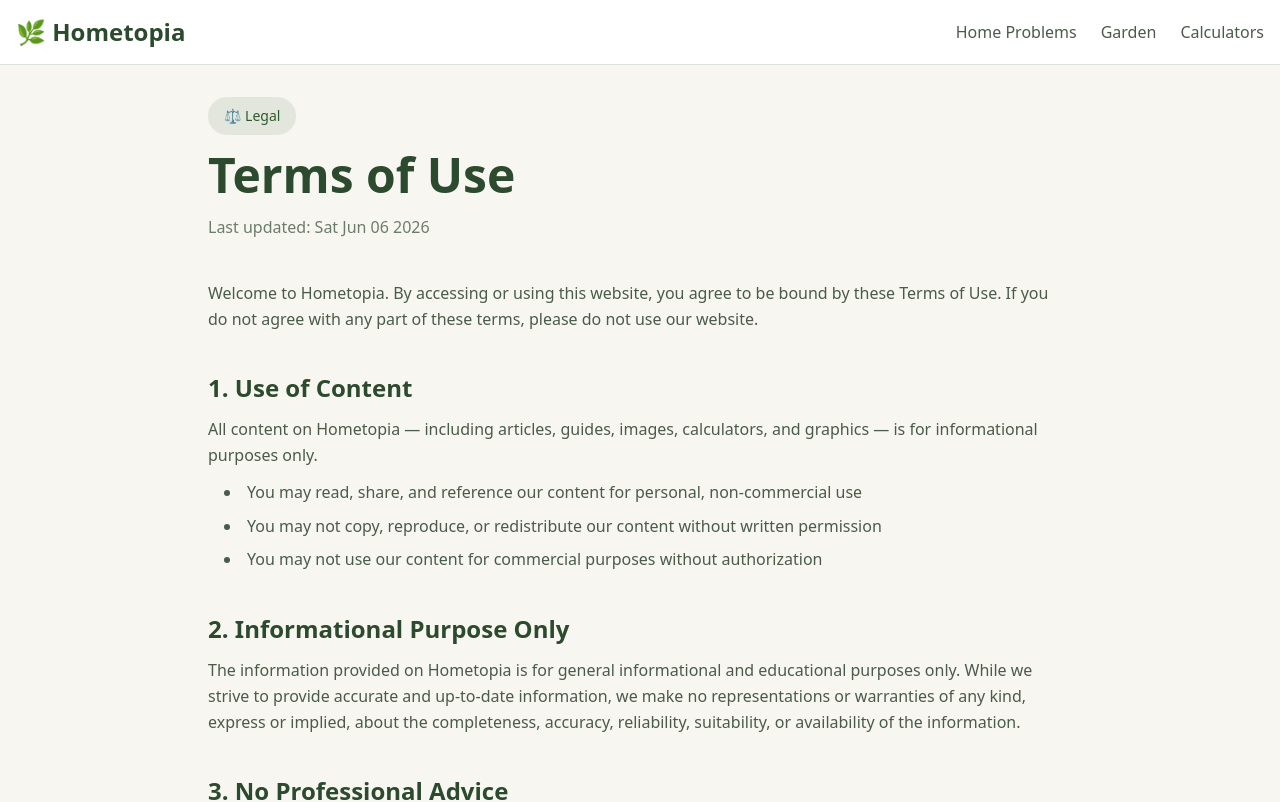
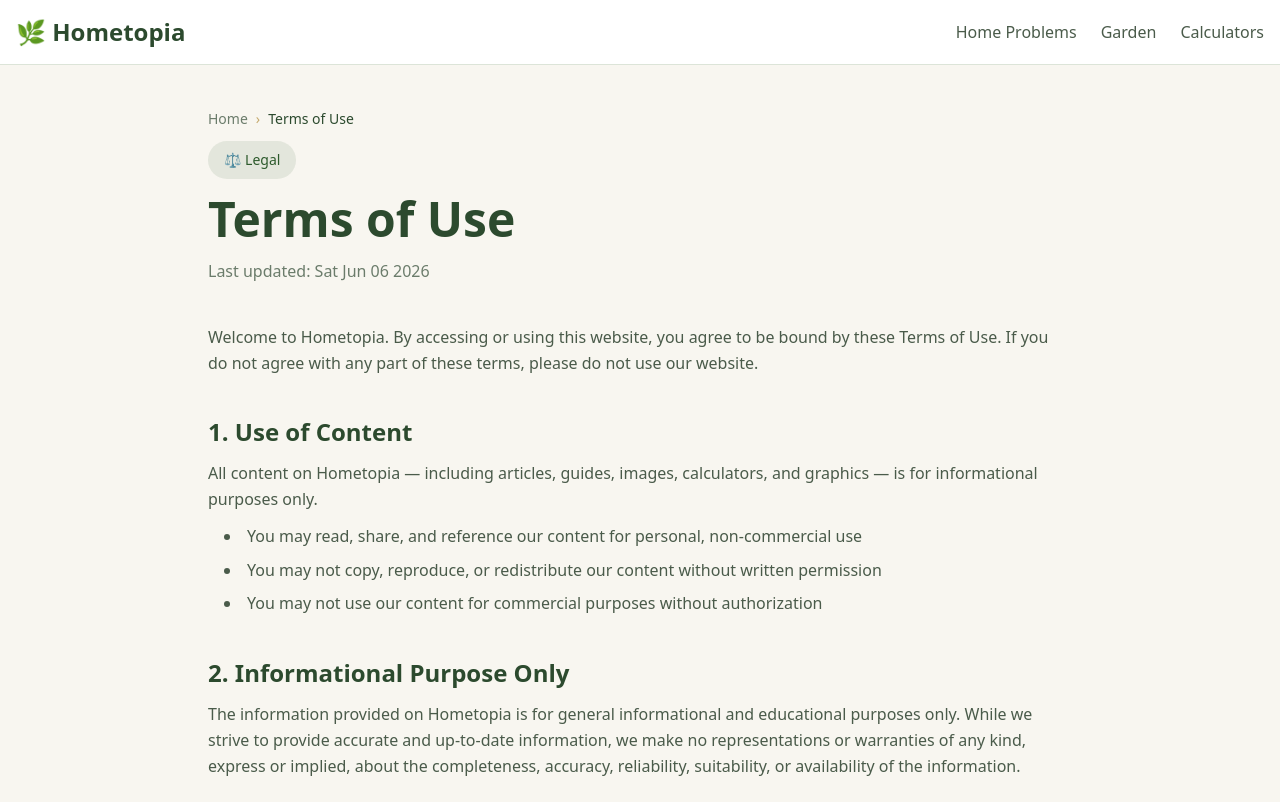
Before and after one commit to MikolajRz/home-help-hub, a Next.js app: page /terms-of-use in a window 1280 px wide. Shown: the top 802 px of the page. Built offline with nearby package versions, Linux system fonts and the light colour scheme; no server answers.

Commit message:
Linking words

```diff
--- a/app/terms-of-use/page.tsx
+++ b/app/terms-of-use/page.tsx
@@ -1,5 +1,6 @@
 import type { Metadata } from "next";
 import Link from "next/link";
+import Breadcrumbs from "@/components/Breadcrumbs";
 
 export const metadata: Metadata = {
   title: "Terms of Use | Hometopia",
@@ -12,16 +13,26 @@ export default function TermsOfUsePage() {
     <main className="min-h-screen bg-[#f8f6f0]">
       <div className="max-w-4xl mx-auto px-4 py-2">
 
-        {/* HEADER */}
+        {/* BREADCRUMBS */}
+        <Breadcrumbs
+          items={[
+            { label: "Home", href: "/" },
+            { label: "Terms of Use", href: "/terms-of-use" },
+          ]}
+        />
+
+        {/* HERO (HEADER) */}
+        <div className="mb-10">
           <div className="inline-block bg-[#2d5a2c]/10 rounded-full px-4 py-1.5 mb-4">
             <span className="text-sm font-medium text-[#2d5a2c]">⚖️ Legal</span>
           </div>
           <h1 className="text-4xl md:text-5xl font-bold text-[#2c4a2e] mb-4">
             Terms of Use
           </h1>
-        <p className="text-[#6b7c6b] mb-10">
+          <p className="text-[#6b7c6b]">
             Last updated: {new Date().toDateString()}
           </p>
+        </div>
 
         {/* INTRO */}
         <section className="mb-10">
--- a/content/home-problems/radiator-not-heating.mdx
+++ b/content/home-problems/radiator-not-heating.mdx
@@ -2,11 +2,15 @@
 title: "Why Is My Radiator Not Heating Properly?"
 description: "A complete troubleshooting guide explaining why your radiator is not heating and how to fix it step by step."
 date: "2026-06-04"
+category: "heating"
+tags: ["radiator", "boiler", "pressure", "bleeding", "valve"]
 ---
 
 # Why Is My Radiator Not Heating Properly? (Complete Fix Guide)
 
 A radiator not heating properly is one of the most common heating system problems in homes, especially during colder months. In most cases, the issue is not a broken radiator, but a **simple circulation problem** such as trapped air, low boiler pressure, or a valve restriction.
+
+**👉 If you're experiencing issues with your entire heating system, check out our guide on [boiler not working](/home-problems/boiler-not-working) first.**
 
 This guide explains every possible cause in a structured way so you can **identify the problem quickly and fix it without professional help in most cases**.
 
@@ -23,6 +27,8 @@ A central heating system works by circulating hot water from the boiler through
 - Cooled water returns to the boiler
 
 If any part of this cycle is disrupted, the radiator will heat poorly or not at all.
+
+**📌 Related:** Understanding how your [boiler pressure system](/home-problems/boiler-pressure-guide) works can help prevent many issues.
 
 ---
 
@@ -54,6 +60,8 @@ Follow these steps carefully:
 
 💡 **Pro tip:** If pressure drops after bleeding, top it up to 1.0–1.5 bar.
 
+**🔧 For a complete walkthrough, see our [step-by-step radiator bleeding guide](/home-problems/how-to-bleed-a-radiator).**
+
 ---
 
 ## 🔧 3. Low boiler pressure
@@ -75,6 +83,8 @@ Follow these steps carefully:
 - Restore pressure to 1.2–1.5 bar
 - Restart heating system
 
+**📌 Related:** If you're still having pressure issues, read our complete guide on [low water pressure](/home-problems/water-pressure-low) in your heating system. Also check our guide on [why boiler loses pressure](/home-problems/boiler-losing-pressure) for persistent problems.
+
 ---
 
 ## 🚿 4. Closed or partially closed radiator valve
@@ -90,6 +100,8 @@ Follow these steps carefully:
 - Turn thermostatic radiator valve to maximum
 - Check lockshield valve is not fully closed
 - Ensure valve is not stuck or blocked
+
+**🔧 If your valve is stuck or broken, you might need to [replace a radiator valve](/home-problems/replace-radiator-valve).**
 
 ---
 
@@ -107,6 +119,8 @@ Follow these steps carefully:
 - Magnetic filter cleaning
 - Professional power flush (if severe)
 
+**📌 For severe cases, read our guide on [power flushing your central heating](/home-problems/power-flush-guide).**
+
 ---
 
 ## ⚖️ 6. System imbalance (hidden cause)
@@ -117,6 +131,8 @@ Some radiators receive more hot water than others, especially those closest to t
 - Adjust lockshield valves
 - Balance flow across all radiators
 - Ensure even distribution of heat
+
+**🔧 Learn how to properly [balance your radiators](/home-problems/radiator-balancing-guide) with our detailed tutorial.**
 
 ---
 
@@ -129,6 +145,8 @@ If your radiator is not heating, check in this order:
 - Is only one radiator cold? → Valve issue
 - Is bottom cold but top warm? → Sludge issue
 - Are distant radiators cold? → System imbalance
+
+**📌 For a complete seasonal maintenance plan, see our [radiator maintenance checklist](/home-problems/radiator-maintenance-checklist).**
 
 ---
 
@@ -146,16 +164,19 @@ If your radiator is not heating, check in this order:
 ## ❓ People also ask (SEO FAQ section)
 
 ### Why is my radiator cold at the top but hot at the bottom?
-This is usually caused by trapped air inside the radiator. Bleeding the radiator usually fixes the issue.
+This is usually caused by trapped air inside the radiator. Bleeding the radiator usually fixes the issue. **For a complete walkthrough, see our [step-by-step bleeding guide](/home-problems/how-to-bleed-a-radiator).**
 
 ### Why are some radiators not heating up in my house?
-This is often due to low boiler pressure or system imbalance.
+This is often due to low boiler pressure or system imbalance. **Learn more about [balancing your radiators](/home-problems/radiator-balancing-guide) and [checking boiler pressure](/home-problems/boiler-pressure-guide).**
 
 ### Why is my radiator not getting hot even after bleeding?
-You may have sludge buildup or a valve restriction.
+You may have sludge buildup or a valve restriction. **In severe cases, you might need a [professional power flush](/home-problems/power-flush-guide) or to [replace the radiator valve](/home-problems/replace-radiator-valve).**
 
 ### How do I know if my radiator needs bleeding?
-If you hear gurgling sounds or the top is cold, it needs bleeding.
+If you hear gurgling sounds or the top is cold, it needs bleeding. **Check our [complete radiator maintenance checklist](/home-problems/radiator-maintenance-checklist) for seasonal care.**
+
+### Can I fix a cold radiator myself?
+Yes, in most cases. Air trapped, low pressure, and valve issues can be fixed with basic tools. **However, if you're unsure, see our guide on [when to call a heating engineer](/home-problems/heating-engineer-guide).**
 
 ---
 
@@ -168,6 +189,8 @@ Contact a heating engineer if:
 - Boiler shows persistent error codes
 - You suspect internal blockage or corrosion
 
+**📌 Still having problems?** Read our guide on [common heating system faults](/home-problems/heating-system-faults) or learn [how to choose a reliable heating engineer](/home-problems/choose-heating-engineer).
+
 ---
 
 ## 📌 Summary (Featured snippet optimized)
@@ -179,3 +202,14 @@ Most radiator heating problems are caused by:
 - sludge buildup in older systems
 
 In most cases, the issue can be fixed in under 20 minutes using basic tools like a radiator key and a pressure refill loop.
+
+**🛠️ Need more help?** Explore our related heating guides:
+- [Why is my boiler losing pressure?](/home-problems/boiler-losing-pressure)
+- [How to balance radiators](/home-problems/radiator-balancing-guide)
+- [Complete boiler pressure guide](/home-problems/boiler-pressure-guide)
+- [Radiator maintenance checklist](/home-problems/radiator-maintenance-checklist)
+- [When to call a heating engineer](/home-problems/heating-engineer-guide)
+
+---
+
+*Last updated: {new Date().toDateString()}*
```
Lines whose indentation alone changed are shown as unchanged.
